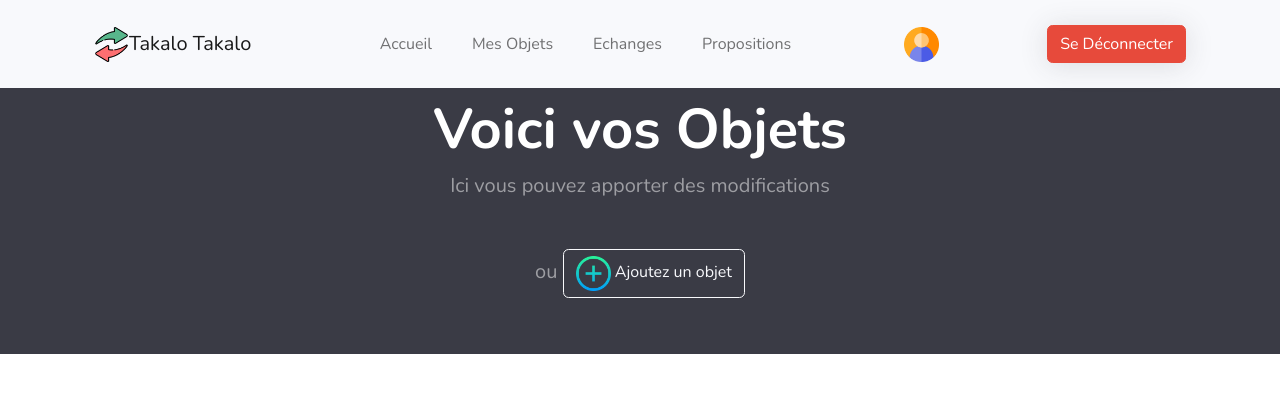
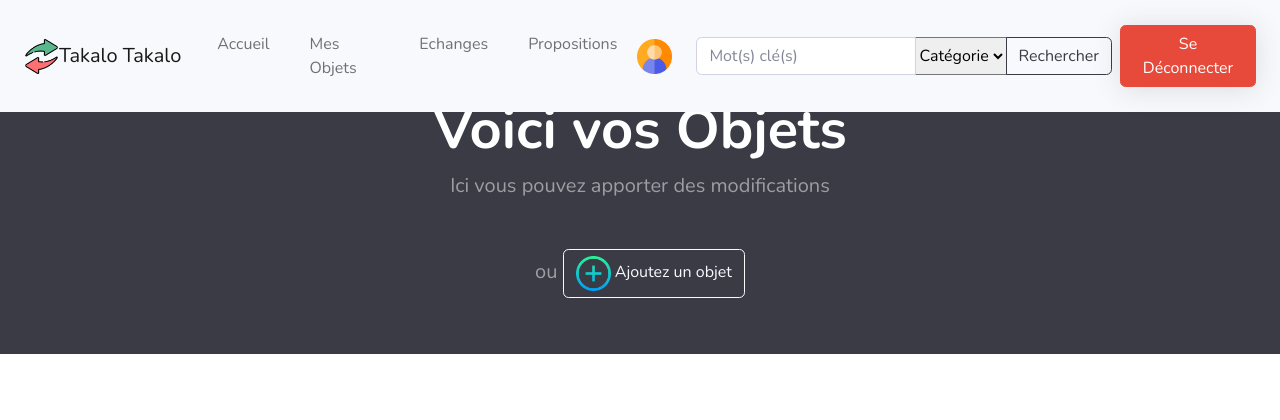
Before and after one commit to Tendrynyavo/Takalo, a CodeIgniter app: page /Takalo/index.php/welcome/index in a window 1280 px wide. Shown: the top 420 px of the page. Run offline with CodeIgniter, Linux system fonts and the light colour scheme; data that the repository does not hold is empty; some libraries are stand-ins or nearby versions.

Commit message:
Barre de recherche vita front

```diff
--- a/application/views/templates/header.php
+++ b/application/views/templates/header.php
@@ -12,11 +12,13 @@
 
 <body>
     <nav id="mainNav" class="bg-light navbar navbar-light navbar-expand-md fixed-top navbar-shrink py-3">
-    <div class="container">
-        <a class="navbar-brand d-flex align-items-center" href="#">
+        <div class="container mw-100">
+            <a class="navbar-brand d-flex align-items-center" href="<?php echo base_url('index.php/objet'); ?>">
                 <img src="<?php echo base_url('assets/img/logo.png'); ?>" width="35px" height="35px">
                 <span>Takalo Takalo</span>
             </a>
+
+
             <div id="navbarResponsive" class="collapse navbar-collapse">
                 <ul class="navbar-nav ms-auto">
                     <li class="nav-item mx-0 mx-lg-1"><a class="nav-link py-3 px-0 px-lg-3 rounded" href="<?php echo base_url('index.php/objet'); ?>">Accueil</a></li>
@@ -30,6 +32,22 @@
                     <li class="nav-item"><a class="nav-link" href="<?php echo base_url('index.php/objet/gestion'); ?>"><?php echo $user['nom']; ?></a></li>
                 </ul>
 
+                <!-- RESEARCH FORM -->
+                <form method="get" action="#" class="text-center m-2">
+                    <fieldset>
+                        <div class="input-group">
+                            <input id="oSaisie" name="oSaisie" type="text" class="form-control" aria-label="Saisie de mots clés" placeholder="Mot(s) clé(s)" required="required">
+                            <select class="selectpicker" name="choix">
+                                <option selected>Catégorie</option>
+                                <option value="1">Akanjo</option>
+                                <option value="1">Kilalao</option>
+                                <option value="1">Boky</option>
+                            </select>
+                            <button class="btn btn-outline-dark" type="submit">Rechercher</button>
+                        </div>
+                    </fieldset>
+                </form>
+
                 <a class="btn btn-danger shadow" role="button" href="<?php echo base_url('index.php/login/deconnecte'); ?>">Se Déconnecter</a>
             </div>
         </div>
```
Lines whose indentation alone changed are shown as unchanged.
